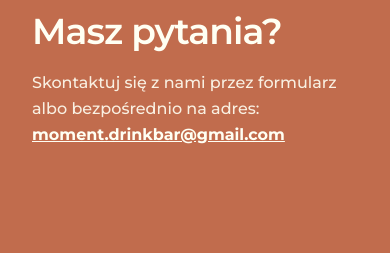
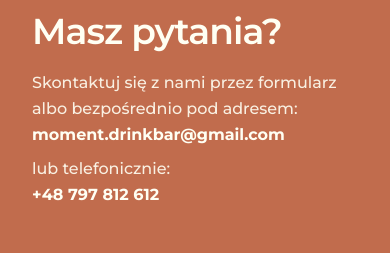
Before and after one commit to piotrmozdzen/moment, a Next.js app: page /kontakt in a window 390 px wide. Shown: the part 120-373 px from the top of the page. Built offline with nearby package versions, Linux system fonts and the light colour scheme; no server answers; a web font is replaced by a local one.

Commit message:
feat: add phone number and remove default underlines in contact

```diff
--- a/components/contact-page-form.tsx
+++ b/components/contact-page-form.tsx
@@ -64,12 +64,19 @@ export function ContactPageForm() {
                             Masz pytania?
                         </h1>
                         <p className="text-brand-cream/90 mb-10 max-w-sm leading-relaxed font-sans font-medium">
-                            Skontaktuj się z nami przez formularz albo bezpośrednio na adres:{' '}
+                            Skontaktuj się z nami przez formularz albo bezpośrednio pod adresem:{' '}
                             <a
                                 href="mailto:moment.drinkbar@gmail.com"
-                                className="text-brand-cream font-bold hover:underline transition-all underline"
+                                className="text-brand-cream font-bold hover:underline transition-all block mb-2"
                             >
                                 moment.drinkbar@gmail.com
+                            </a>
+                            lub telefonicznie:{' '}
+                            <a
+                                href="tel:+48797812612"
+                                className="text-brand-cream font-bold hover:underline transition-all block"
+                            >
+                                +48 797 812 612
                             </a>
                         </p>
                     </div>
--- a/components/faq.tsx
+++ b/components/faq.tsx
@@ -4,6 +4,7 @@ import { useState } from "react";
 import Link from "next/link";
 import { ChevronDown } from "lucide-react";
 import { cn } from "@/lib/utils";
+import Script from "next/script";
 
 const faqItems = [
     {
@@ -37,6 +38,20 @@ export function FAQ() {
 
     return (
         <section className="bg-brand-cream py-24 px-8 relative">
+            <Script id="faq-schema" type="application/ld+json">
+                {JSON.stringify({
+                    "@context": "https://schema.org",
+                    "@type": "FAQPage",
+                    "mainEntity": faqItems.map(item => ({
+                        "@type": "Question",
+                        "name": item.question,
+                        "acceptedAnswer": {
+                            "@type": "Answer",
+                            "text": item.answer
+                        }
+                    }))
+                })}
+            </Script>
             {/* Wavy Separator */}
             <div className="absolute top-0 left-0 w-full overflow-hidden leading-[0]">
                 <svg className="relative block w-full h-[40px]" viewBox="0 0 1421 39" preserveAspectRatio="none" xmlns="http://www.w3.org/2000/svg">
--- a/lib/site-config.ts
+++ b/lib/site-config.ts
@@ -15,7 +15,7 @@ export const siteConfig = {
     ],
     contact: {
         email: "moment.drinkbar@gmail.com",
-        phone: "+48 123 456 789",
+        phone: "+48 797 812 612",
         address: "Polska",
     }
 };
```
